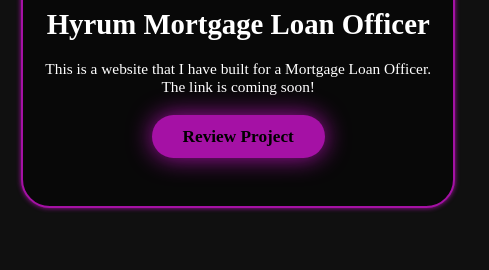
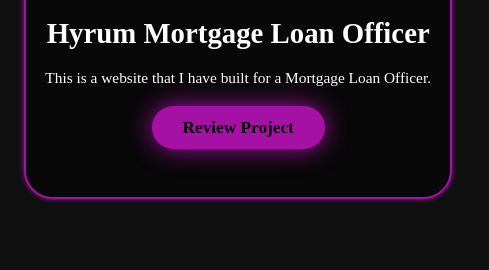
Before and after one commit to LandenJay/LandenJaysDevPortfolio, a plain HTML site: page index.html in a window 1280 px wide. Shown: the part 4396-4666 px from the top of the page, 633-1122 px from the left. Drawn offline with nearby package versions, Linux system fonts and the light colour scheme.

Commit message:
Add files via upload

```diff
--- a/index.html
+++ b/index.html
@@ -27,10 +27,10 @@
 
     <section class="home" id="home">
         <div class="home-content">
-            <h1>Hi, It's <span>Landen</span></h1>
-            <h3>
-                I'm a <span>Web Developer</span>
-            </h3>
+                <h1>Hi, It's <span>Landen</span></h1>
+                <h3>
+                    I'm a <span>Web Developer</span>
+                </h3>
             <p>
                 I am a Web Developer who specializes in UI / UX Design, Frontend Development, Backend Development, and much more... Feel free to contact me if you have any questions about any other services you would like!
             </p>
@@ -115,9 +115,10 @@
             <div class="project-card">
                 <img src="HYrum (2).png" alt="">
                 <h3>Hyrum Mortgage Loan Officer</h3>
-                <p>This is a website that I have built for a Mortgage Loan Officer. The link is coming soon!</p>
+                <p>This is a website that I have built for a Mortgage Loan Officer.</p>
+                <a href="https://hyrum-mlo.com/" target="_blank">
                 <div class="btn">Review Project</div>
-            </div>
+            </a></div>
             <div class="project-card">
                 <img src="Coming soon....png" alt="">
                 <h3>Coming Soon!</h3>
--- a/style.css
+++ b/style.css
@@ -432,6 +432,7 @@ resize: none;
     font-size: 16px;
 }
 
+
 @media(max-width:1285px){
     #menu-icon{
         display: block;
@@ -495,4 +496,6 @@ resize: none;
         align-content: center;
         justify-content: center;
     }
+
+
 }
```
